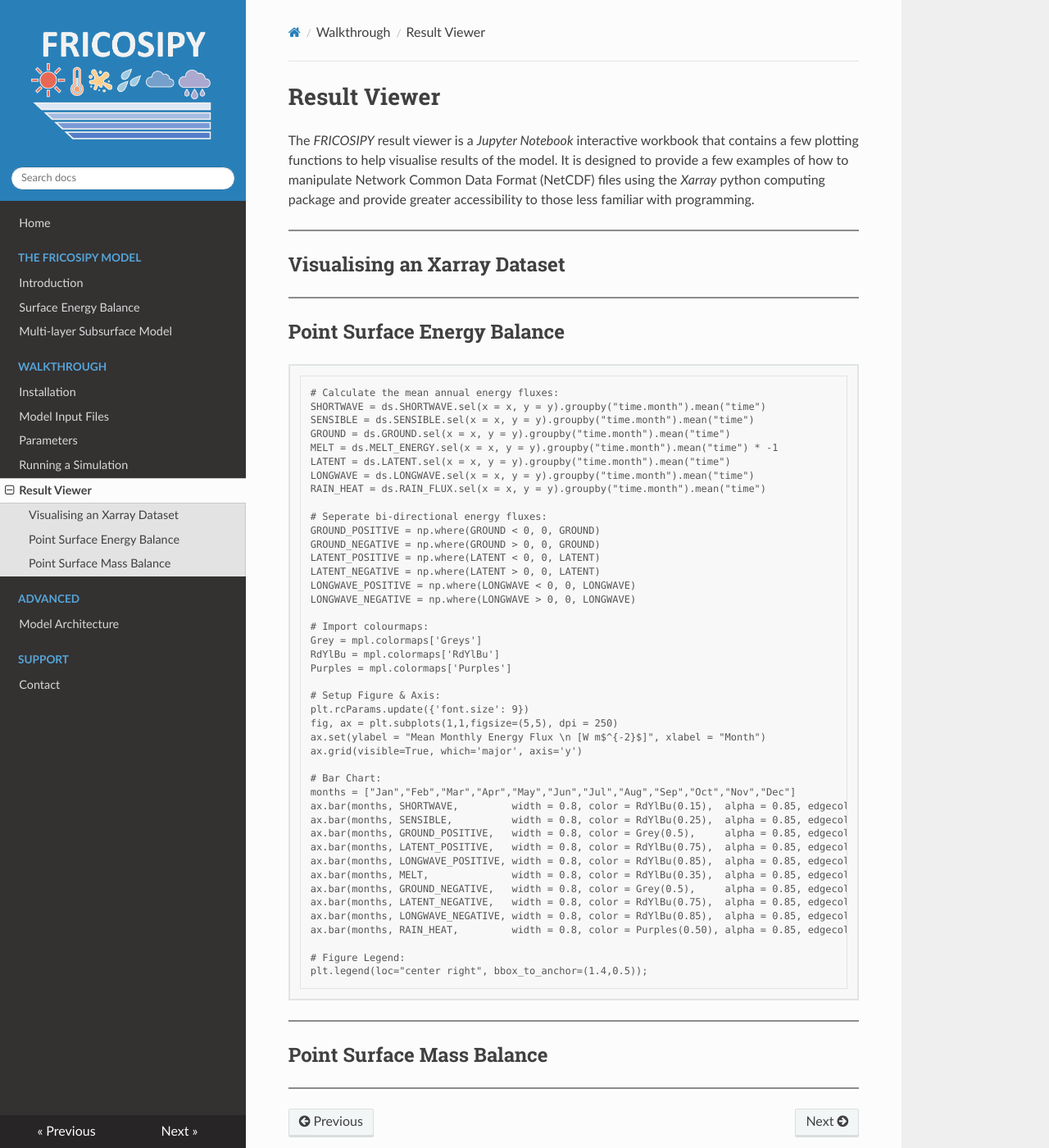
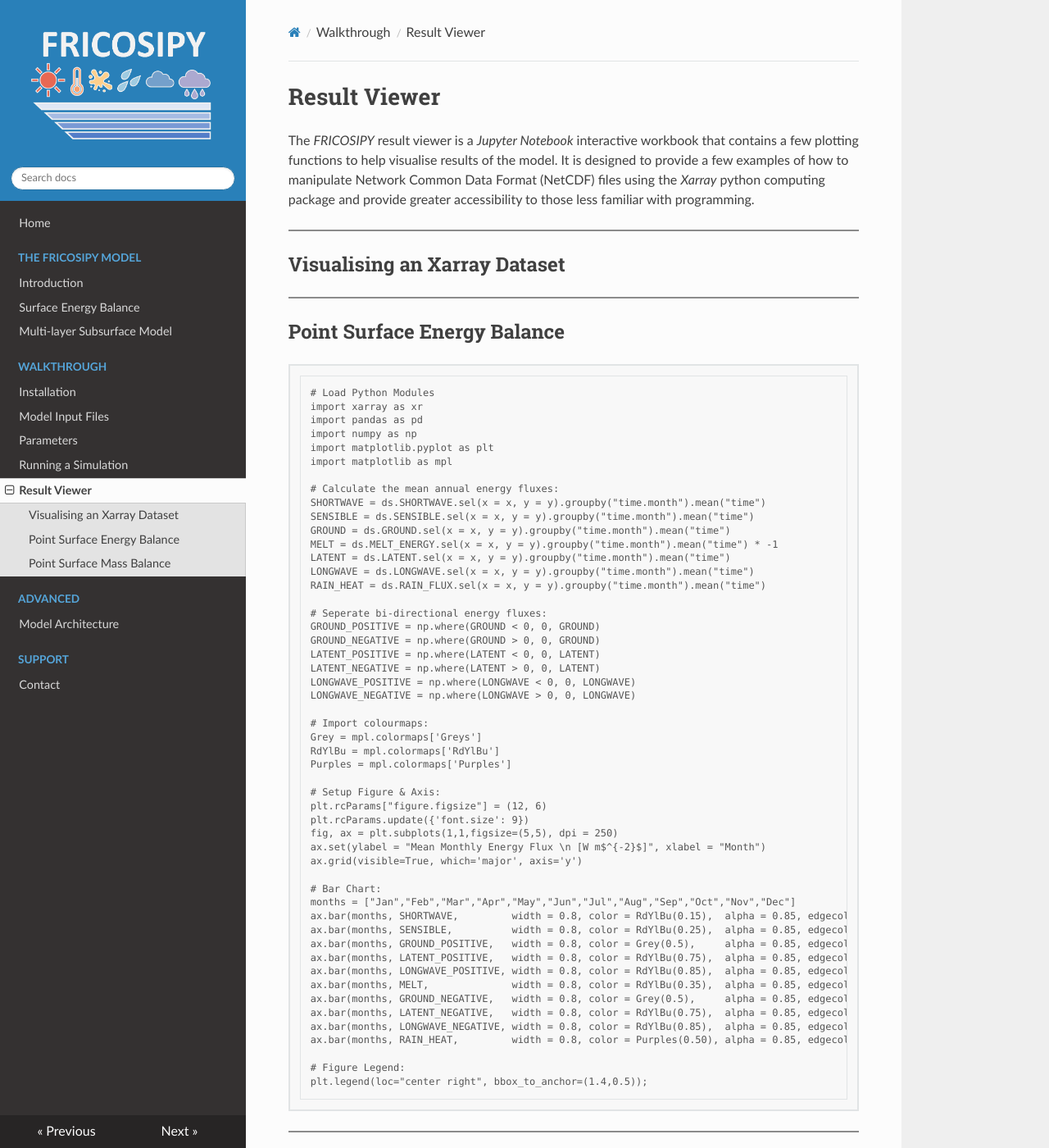
Before and after one commit to MarcusGastaldello/FRICOSIPY, an MkDocs documentation site: the page built from docs/result_viewer.md, in a window 1280 px wide and 1400 px high. Shown: the whole window at 82% size. Built offline with MkDocs 1.6.1, drawn with Linux system fonts in a browser that asks for light colours.

Commit message:
Update result_viewer.md

````diff
--- a/docs/result_viewer.md
+++ b/docs/result_viewer.md
@@ -16,6 +16,13 @@ The *FRICOSIPY* result viewer is a *Jupyter Notebook* interactive workbook that
 ## Point Surface Energy Balance
 
 ```
+# Load Python Modules
+import xarray as xr
+import pandas as pd
+import numpy as np
+import matplotlib.pyplot as plt
+import matplotlib as mpl
+
 # Calculate the mean annual energy fluxes:
 SHORTWAVE = ds.SHORTWAVE.sel(x = x, y = y).groupby("time.month").mean("time")
 SENSIBLE = ds.SENSIBLE.sel(x = x, y = y).groupby("time.month").mean("time")
@@ -39,6 +46,7 @@ RdYlBu = mpl.colormaps['RdYlBu']
 Purples = mpl.colormaps['Purples']
 
 # Setup Figure & Axis:
+plt.rcParams["figure.figsize"] = (12, 6)
 plt.rcParams.update({'font.size': 9})
 fig, ax = plt.subplots(1,1,figsize=(5,5), dpi = 250)
 ax.set(ylabel = "Mean Monthly Energy Flux \n [W m$^{-2}$]", xlabel = "Month")
````
